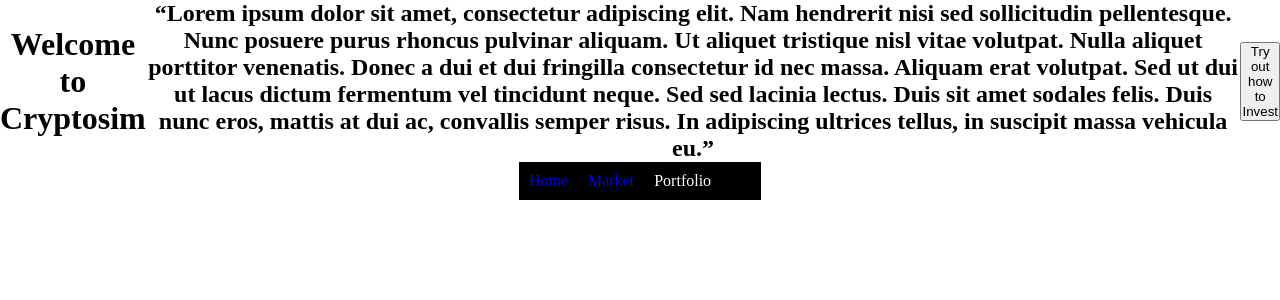
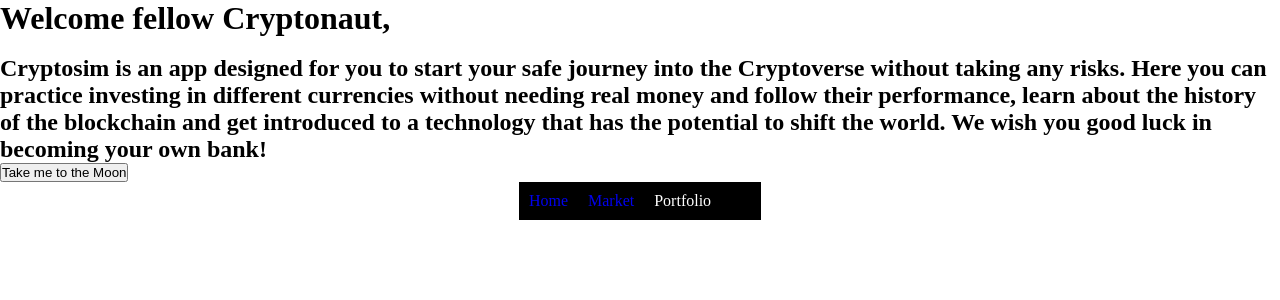
Before and after one commit to silberov/CryptoSim, a React (Create React App) app: page / in a window 1280 px wide. Shown: the top 300 px of the page. Built offline with nearby package versions, Linux system fonts and the light colour scheme; no server answers.

Commit message:
intro text done

```diff
--- a/src/App.js
+++ b/src/App.js
@@ -18,9 +18,9 @@ import Home from './Components/Home/Home'
 
 
 const investorTypes = [
-  { value: [80, 10, 5, 3, 2], label: 'Safe' },
-  { value: [60, 20, 10, 7, 3], label: 'Middle' },
-  { value: [40, 20, 20, 10, 10], label: 'Risky' },
+  { value: [80, 10, 5, 3, 2], label: 'HODLler' },
+  { value: [60, 20, 10, 7, 3], label: 'Early Investor' },
+  { value: [40, 20, 20, 10, 10], label: 'Trader' },
 ];
 
 
@@ -88,8 +88,8 @@ class  App extends React.Component {
     <Router>
     <div className="App">
       <Route component={Home} path = "/"  exact/>
-     <Route exact path="/marketdata" render= {()=><Market coinapi={this.state.data} />}></Route>
-     <Route exact path="/takethetest" render= {()=><Test investors={investorTypes} />}></Route>
+     <Route exact path="/marketdata" render= {()=><Market coinapi={this.state.data} />}/>
+     {/* <Route exact path="/takethetest" render= {()=><Test investors={investorTypes} />}/> */}
       <Navbar />
     </div>
     </Router>
--- a/src/Components/Home/Home.js
+++ b/src/Components/Home/Home.js
@@ -4,15 +4,17 @@ import { Route, BrowserRouter as Router, Link } from "react-router-dom";
 function HomePage() {
 
     return (
-        <div className="navbarItems">
-            <h1>Welcome to Cryptosim</h1>
+        <div className="homePage">
+            <h1>Welcome fellow Cryptonaut,</h1>
             <br></br>
-            <h2>“Lorem ipsum dolor sit amet, consectetur adipiscing elit. Nam hendrerit nisi sed sollicitudin pellentesque.
-                 Nunc posuere purus rhoncus pulvinar aliquam. Ut aliquet tristique nisl vitae volutpat. Nulla aliquet porttitor venenatis.
-                 Donec a dui et dui fringilla consectetur id nec massa. Aliquam erat volutpat. Sed ut dui ut lacus dictum fermentum vel
-                 tincidunt neque. Sed sed lacinia lectus. Duis sit amet sodales felis. Duis nunc eros,
-                mattis at dui ac, convallis semper risus. In adipiscing ultrices tellus, in suscipit massa vehicula eu.”</h2>
-                <Link to="/howmuch"><button>Try out how to Invest</button></Link>
+            <h2>Cryptosim is an app designed for you to start your safe journey into the Cryptoverse without taking any risks.
+                Here you can practice investing in different currencies without needing real money and follow their performance,
+                learn about the history of the blockchain and get introduced to a technology that has the potential to shift the world.
+
+                We wish you good luck in becoming your own bank!
+            </h2>
+                <Link to="/howmuch"><button>Take me to the Moon</button></Link>
+
          </div>
     )
 
```
